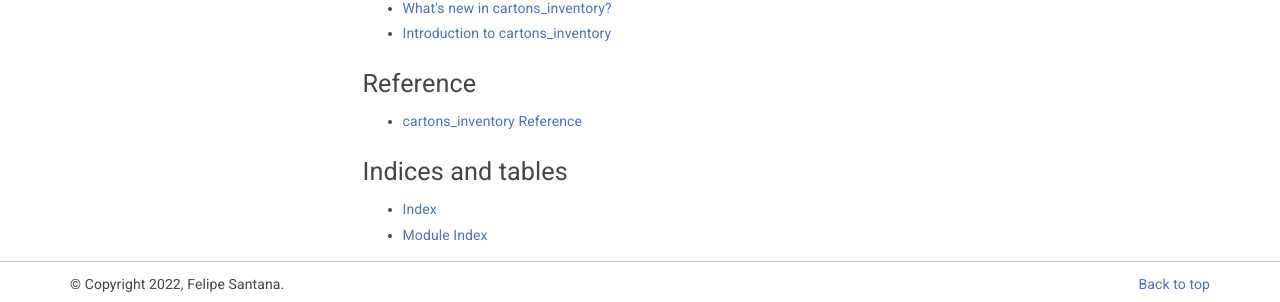
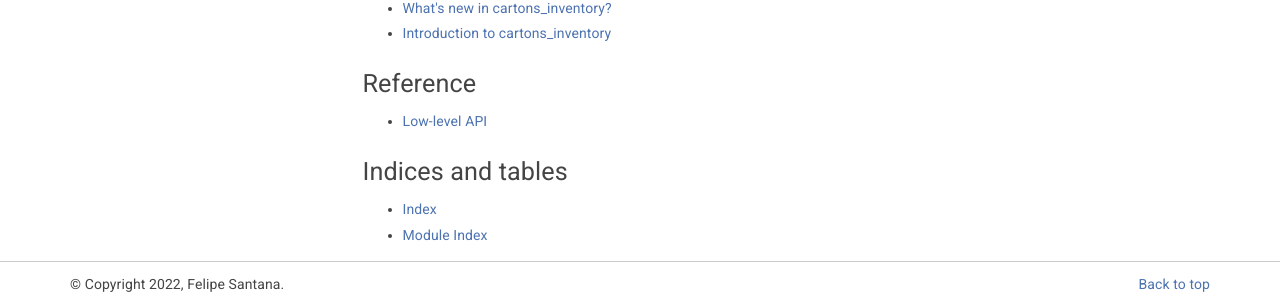
Before and after one commit to sdss/cartons_inventory, a Sphinx documentation site: the page built from docs/sphinx/index.rst, in a window 1280 px wide. Shown: the part 310-612 px from the top of the page. Built offline with Sphinx 7.4.7, drawn with Linux system fonts in a browser that asks for light colours; the version number is read from the project's files by our own code.

Commit message:
updating api.rst

```diff
--- a/docs/sphinx/api.rst
+++ b/docs/sphinx/api.rst
@@ -1,8 +1,8 @@
 
 .. _api:
 
-cartons_inventory Reference
-===========================
+Low-level API
+=============
 
 .. _api-cartons:
 
```
